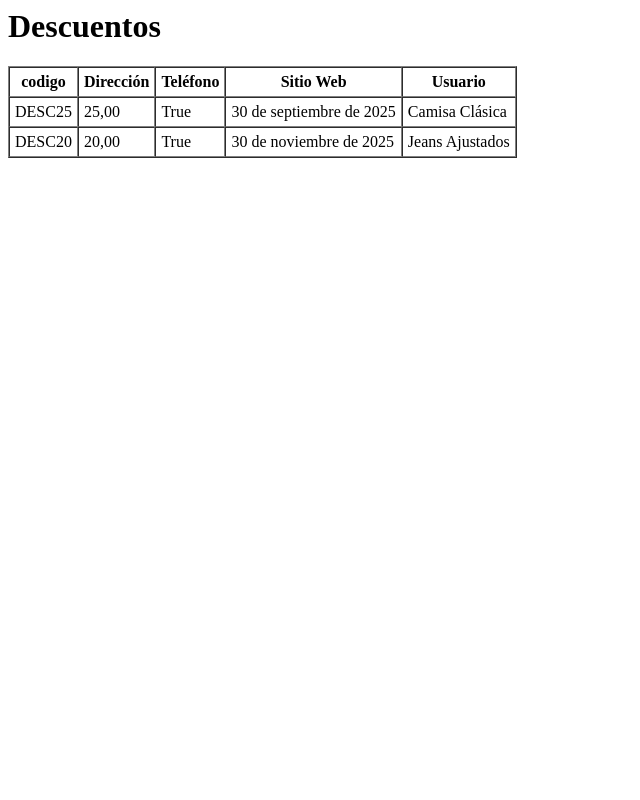
After one commit to DavidRiosV/Tienda-de-ropa, a Django app: page /descuento/20/ in a window 1280 px wide. The commit adds this page. Shown: the whole page, without its empty margins (0-640 px from the left). Run offline with Django 5.2, Linux system fonts and the light colour scheme; data comes from the database, SQL or seed files in the repository.

Commit message:
URL_sin_raw

```diff
--- a/Tienda/templates/Tienda/index.html
+++ b/Tienda/templates/Tienda/index.html
@@ -101,6 +101,7 @@
         <li><a href="{% url 'lista_PerfilUsuario' %}">Perfil Usuarios </a></li>
         <li><a href="{% url 'lista_Cesta' %}">Cestas ordenadas por fecha de creación </a></li>
         <li><a href="{% url 'dame_usuario' 3%}">Datos del usuario pasando su ID</a></li>
+         <li><a href="{% url 'lista_descuentos' 20%}">Descuentos que son del 20 porciento o del 25 ordenados por fechas</a></li>
     </ul>
 </body>
 </html>
--- /dev/null
+++ b/Tienda/templates/Tienda/lista_descuentos.html
@@ -0,0 +1,38 @@
+<html>
+<head>
+    <title>Descuentos</title>
+</head>
+<body>
+
+<h1>Descuentos</h1>
+
+<table border="1" cellpadding="5" cellspacing="0">
+    <thead>
+        <tr>
+            <th>codigo</th>
+            <th>Dirección</th>
+            <th>Teléfono</th>
+            <th>Sitio Web</th>
+            <th>Usuario</th>
+        </tr>
+    </thead>
+    <tbody>
+        {% for d in lista_descuentos %}
+        <tr>
+            <td>{{ d.codigo }}</td>
+            <td>{{ d.porcentaje }}</td>
+            <td>{{ d.activo }}</td>
+            <td>{{ d.fecha_expiracion }}</td>
+            <td>
+                {% for prenda in d.prendas.all %}
+                    {{ prenda.nombre }}
+                {% endfor %}
+            </td>
+
+        </tr>
+        {% endfor %}
+    </tbody>
+</table>
+
+</body>
+</html>
--- a/Tienda/urls.py
+++ b/Tienda/urls.py
@@ -6,4 +6,5 @@ urlpatterns = [
         path('perfil_usuario/lista',views.lista_PerfilUsuario, name='lista_PerfilUsuario'),
         path('cesta/lista',views.lista_Cesta, name='lista_Cesta'),
         path('usuario/<int:id_usuario>/', views.dame_usuario, name='dame_usuario'),
+            path('descuento/<int:porcentaje>/', views.lista_descuentos, name='lista_descuentos'),
 ]
--- a/Tienda/views.py
+++ b/Tienda/views.py
@@ -32,3 +32,8 @@ def dame_usuario(request, id_usuario):
     #                              " WHERE u.id=%s,[id_usuario])"[0]
     #)
     return render(request, 'Tienda/dame_usuario_.html', {'dame_usuario': usuario})
+
+def lista_descuentos(request, porcentaje):
+    descuentos = Descuento.objects.prefetch_related("prendas")
+    descuentos = descuentos.filter(Q(porcentaje=porcentaje) | Q(porcentaje=25)).order_by("fecha_expiracion")
+    return render(request, 'Tienda/lista_descuentos.html', {'lista_descuentos': descuentos})
```
